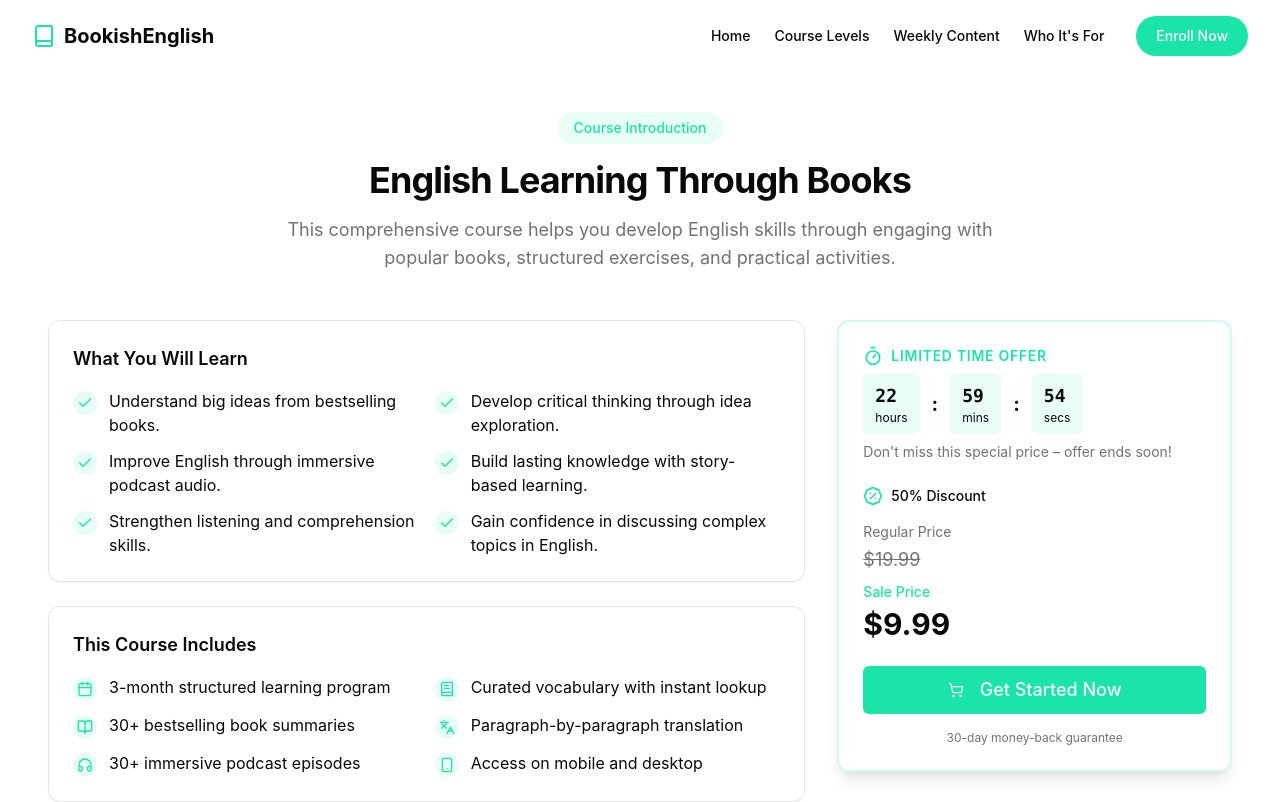
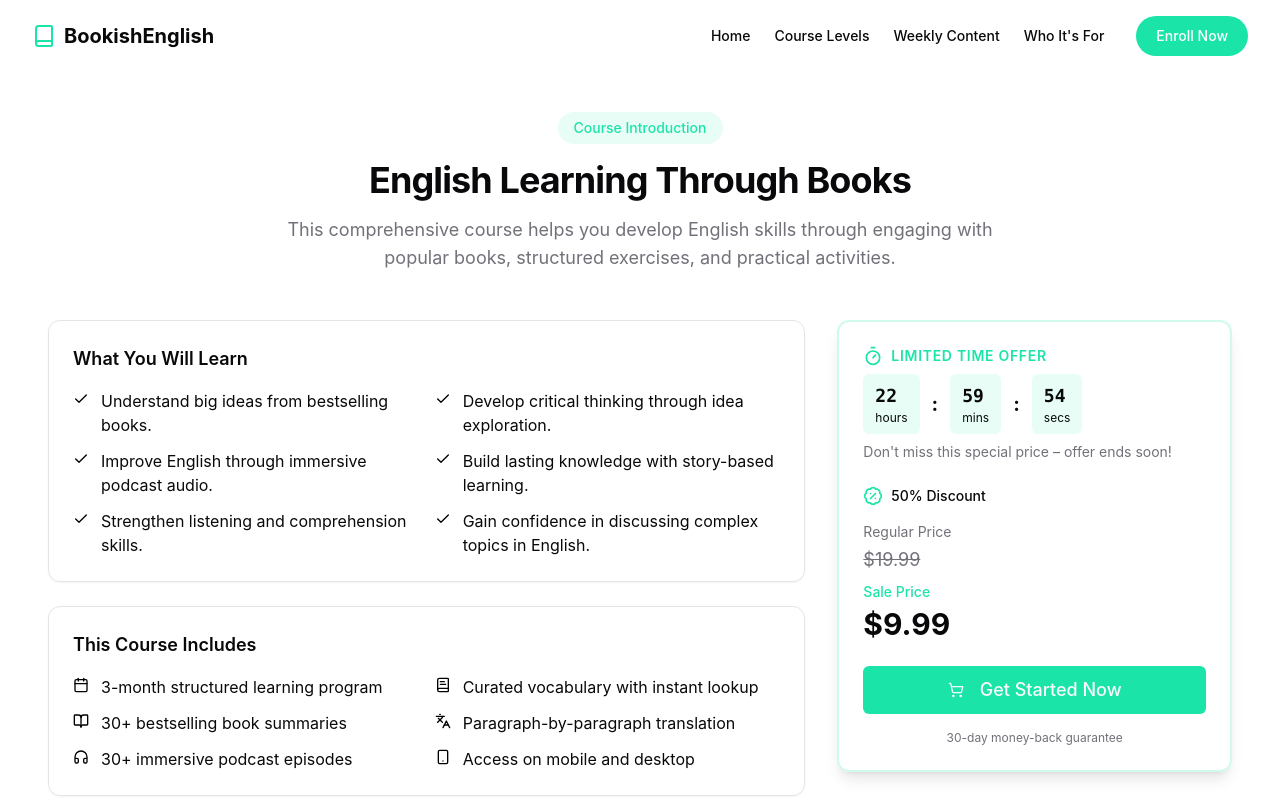
Before and after one commit to a-f-raa2z/bookish-english-adventure, a React (Vite) app: page /course-detail in a window 1280 px wide. Shown: the top 802 px of the page. Built offline with nearby package versions, Linux system fonts and the light colour scheme.

Commit message:
Fix: Change icon color and style
Change the icon color to black and remove the circle background.

```diff
--- a/src/components/CourseOverview.tsx
+++ b/src/components/CourseOverview.tsx
@@ -50,8 +50,8 @@ const CourseOverview = () => {
               <div className="space-y-3">
                 {firstColumn.map((item, index) => (
                   <div key={index} className="flex items-start gap-3">
-                    <div className="p-1 bg-primary/10 rounded-full text-primary mt-0.5">
-                      <Check className="h-4 w-4" />
+                    <div className="mt-0.5">
+                      <Check className="h-4 w-4 text-black" />
                     </div>
                     <p>{item}</p>
                   </div>
@@ -62,8 +62,8 @@ const CourseOverview = () => {
               <div className="space-y-3">
                 {secondColumn.map((item, index) => (
                   <div key={index} className="flex items-start gap-3">
-                    <div className="p-1 bg-primary/10 rounded-full text-primary mt-0.5">
-                      <Check className="h-4 w-4" />
+                    <div className="mt-0.5">
+                      <Check className="h-4 w-4 text-black" />
                     </div>
                     <p>{item}</p>
                   </div>
@@ -79,8 +79,8 @@ const CourseOverview = () => {
               <div className="space-y-3">
                 {courseContents.slice(0, 3).map((item, index) => (
                   <div key={index} className="flex items-start gap-3">
-                    <div className="p-1 bg-primary/10 rounded-full text-primary mt-0.5">
-                      {item.icon}
+                    <div className="mt-0.5">
+                      {React.cloneElement(item.icon, { className: "h-4 w-4 text-black" })}
                     </div>
                     <p>{item.text}</p>
                   </div>
@@ -89,8 +89,8 @@ const CourseOverview = () => {
               <div className="space-y-3">
                 {courseContents.slice(3).map((item, index) => (
                   <div key={index} className="flex items-start gap-3">
-                    <div className="p-1 bg-primary/10 rounded-full text-primary mt-0.5">
-                      {item.icon}
+                    <div className="mt-0.5">
+                      {React.cloneElement(item.icon, { className: "h-4 w-4 text-black" })}
                     </div>
                     <p>{item.text}</p>
                   </div>
```
